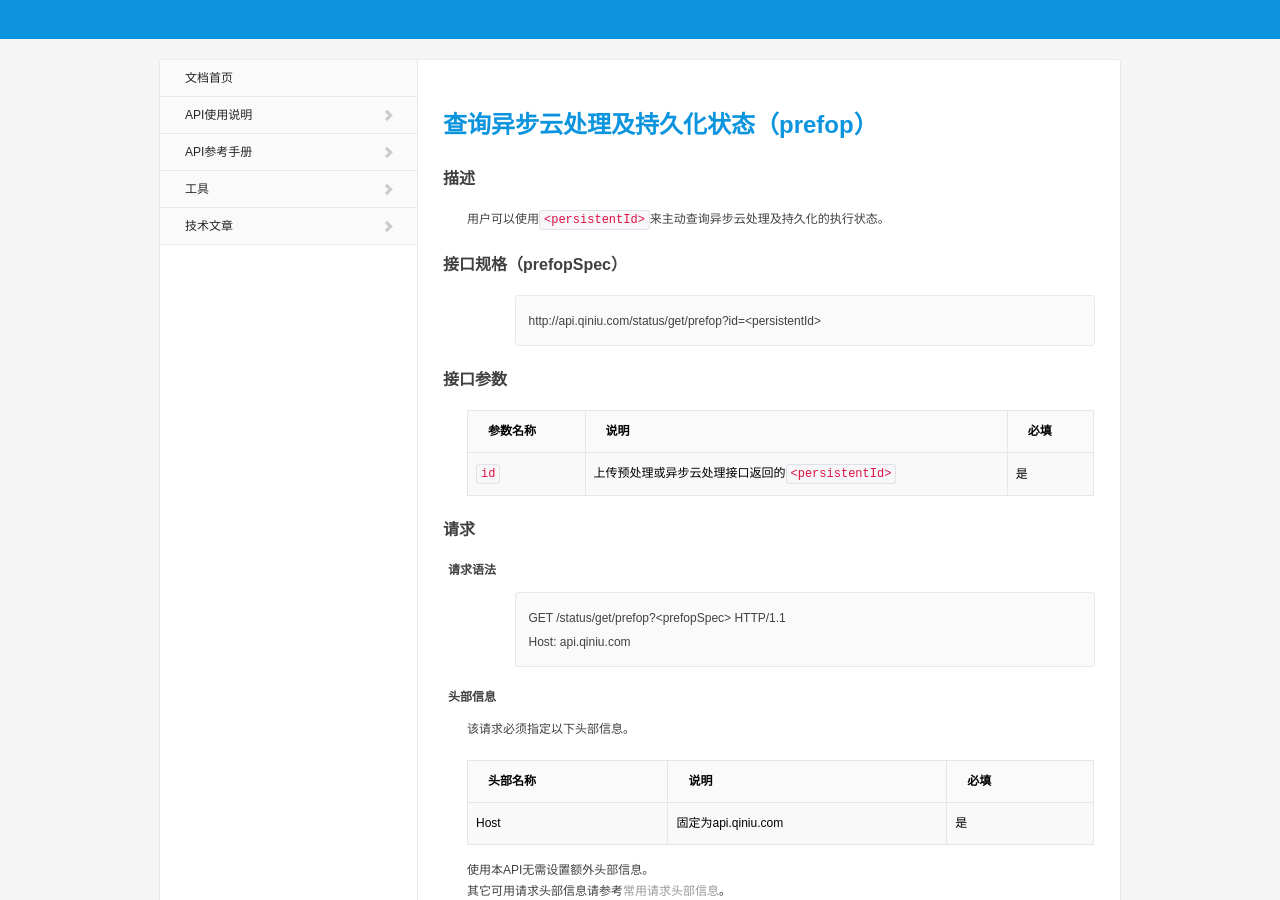
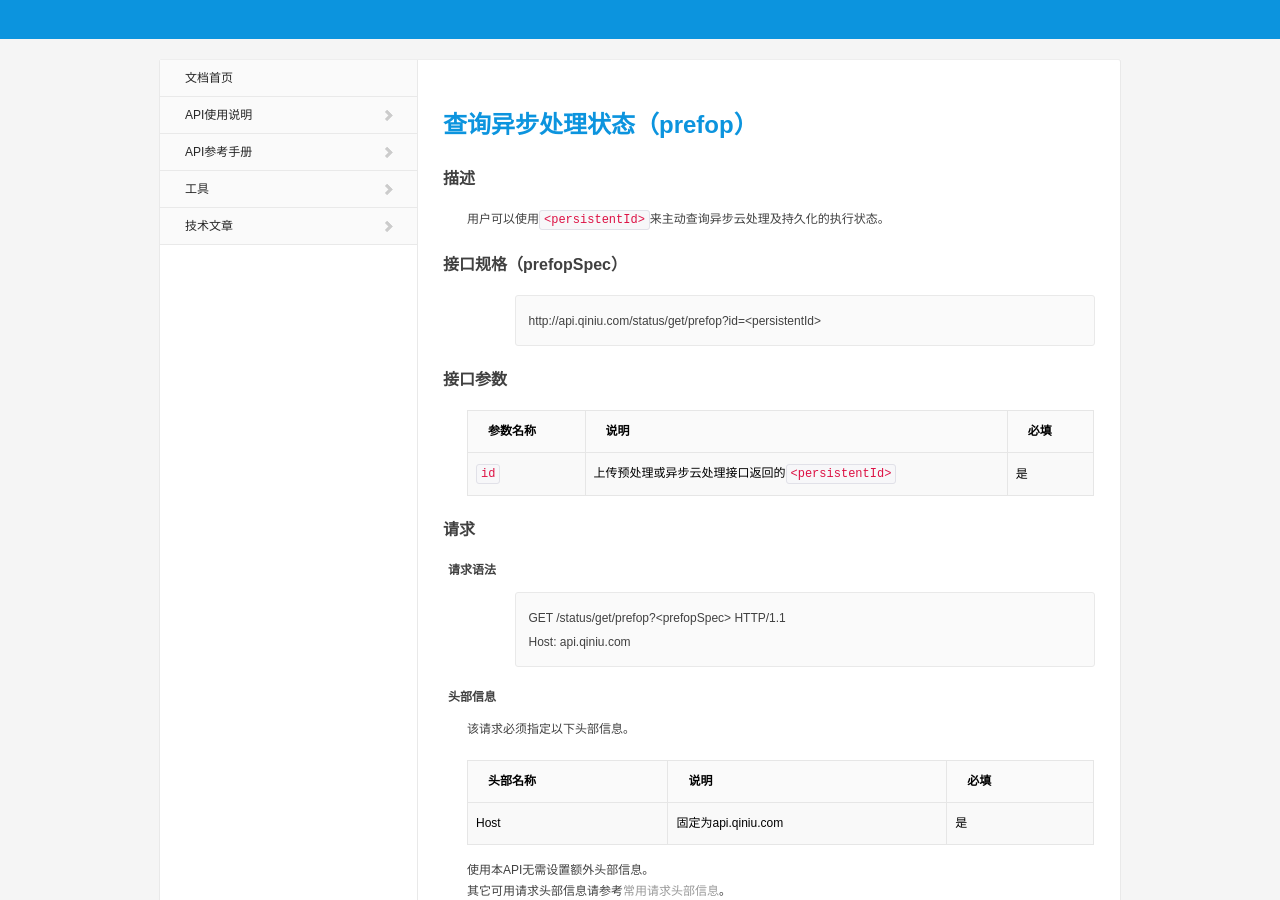
Before and after one commit to qiniu/docs.qiniu.com, a Jekyll site: the page built from docs/v6/api/reference/fop/pfop/prefop.markdown, in a window 1280 px wide and 900 px high. Built offline with Jekyll 4.4.1, drawn with Linux system fonts in a browser that asks for light colours; nearby versions of some CDN libraries; library files that are not in the unit come from our copies.

Commit message:
Retitle.

```diff
--- a/docs/v6/api/reference/fop/pfop/pfop.markdown
+++ b/docs/v6/api/reference/fop/pfop/pfop.markdown
@@ -1,11 +1,11 @@
 ---
 layout: docs
-title: 对既存资源进行云处理并持久化（pfop）
+title: 触发异步处理（pfop）
 order: 300
 ---
 
 <a name="pfop-existing-resource"></a>
-# 对既存资源进行云处理并持久化（pfop）
+# 触发异步处理（pfop）
 
 <a name="pfop-description"></a>
 ## 描述
--- a/docs/v6/api/reference/fop/pfop/prefop.markdown
+++ b/docs/v6/api/reference/fop/pfop/prefop.markdown
@@ -1,11 +1,11 @@
 ---
 layout: docs
-title: 查询异步云处理及持久化状态（prefop）
+title: 查询异步处理状态（prefop）
 order: 200
 ---
 
 <a name="prefop"></a>
-# 查询异步云处理及持久化状态（prefop）
+# 查询异步处理状态（prefop）
 
 <a name="prefop-description"></a>
 ## 描述
```
